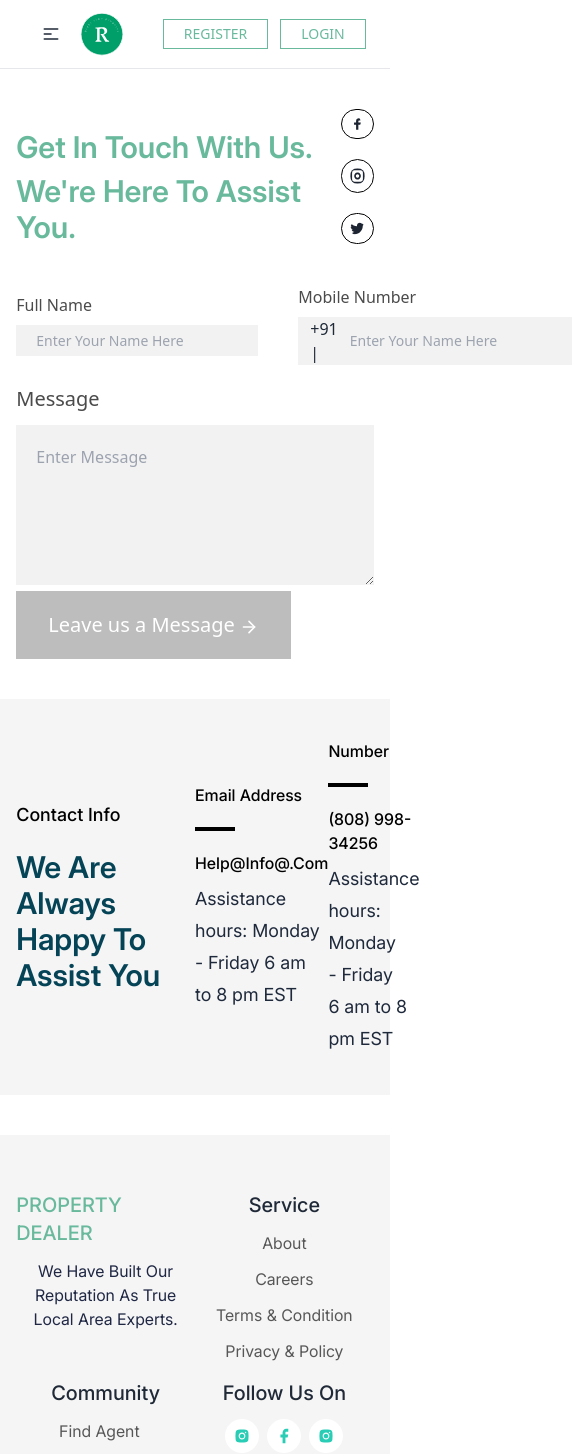
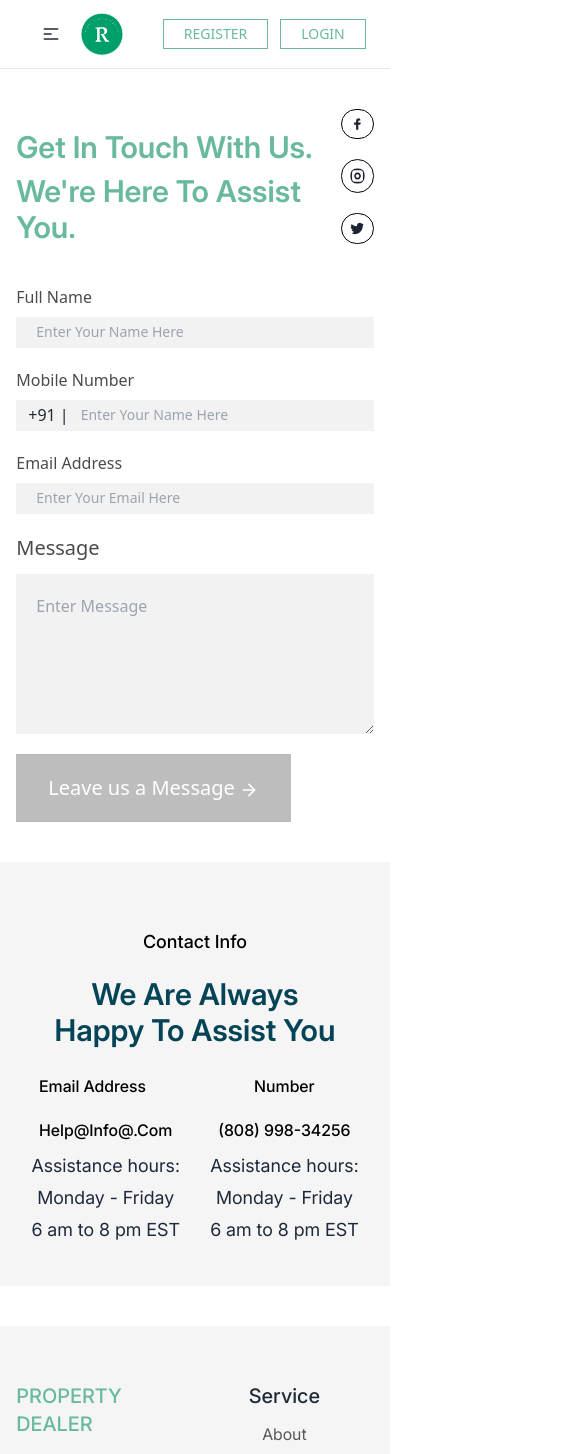
Before and after one commit to Mahesh-Banduni/Real-Estate, a React (Vite) app: page /contact in a window 390 px wide. Shown: the top 1454 px of the page, 585 px wide, since content can reach past the window. Built offline with nearby package versions, Linux system fonts and the light colour scheme.

Commit message:
make contact page responsive

```diff
--- a/src/components/contact/ContactForm.jsx
+++ b/src/components/contact/ContactForm.jsx
@@ -10,7 +10,8 @@ const ContactForm = () => {
   return (
     <div className="w-11/12 m-auto my-10">
       <form onSubmit={handleSubmit(submitForm)} action="">
-        <div className="flex items-center justify-between gap-10">
+        <div className="flex items-center justify-between gap-10 max-lg:flex-wrap max-lg:justify-center max-lg:gap-5">
+          <div className="flex flex-col w-full">
             <Input
               label={"Full name"}
               type="text"
@@ -20,7 +21,11 @@ const ContactForm = () => {
                 required: true,
               })}
             />
-
+            {errors.fullName && (
+              <p className="error-message"> Name is require </p>
+            )}
+          </div>
+          <div className="flex flex-col w-full">
             <Input
               label={"mobile number"}
               type="number"
@@ -35,7 +40,11 @@ const ContactForm = () => {
                 },
               })}
             />
-
+            {errors.phone && (
+              <p className="error-message">{errors?.phone?.message}</p>
+            )}
+          </div>
+          <div className="flex flex-col w-full">
             <Input
               label={"Email address"}
               type="email"
@@ -53,7 +62,8 @@ const ContactForm = () => {
               <p className="error-message">{errors?.email?.message}</p>
             )}
           </div>
-        <div className="mt-5">
+        </div>
+        <div className="mt-5 flex flex-col">
           <label
             className="capitalize font-medium text-xl text-[#4B4B4B]"
             htmlFor="message"
@@ -69,13 +79,13 @@ const ContactForm = () => {
             rows="5"
             placeholder="Enter message"
           ></textarea>
-        </div>
           {errors.message && (
             <p className="error-message">Message field is required</p>
           )}
+        </div>
         <button
           type="submit"
-          className="text-xl flex items-center gap-1 justify-center text-white px-8 py-5 bg-[#BDBDBD]"
+          className="text-xl flex items-center gap-1 justify-center text-white px-8 py-5 bg-[#BDBDBD] mt-5 "
         >
           Leave us a Message
           <img className="w-5 h-5 mt-1" src={arrowRight} alt="arrow" />
--- a/src/components/contact/ContactInfo.jsx
+++ b/src/components/contact/ContactInfo.jsx
@@ -5,42 +5,42 @@ import { Button, Heading } from "../index";
 const ContactInfo = () => {
   return (
     <div className="bg-[#F5F5F5] py-10 ">
-      <div className="w-11/12 m-auto grid grid-rows-1 grid-cols-2  ">
-        <div className="flex justify-center gap-5 flex-col">
+      <div className="w-11/12 m-auto grid grid-rows-1 grid-cols-2 max-md:grid-rows-2 max-md:grid-cols-1 ">
+        <div className="flex justify-center gap-5 flex-col max-md:items-center">
           <p className="capitalize font-interMedium text-lg text-[#000000]">
             contact info
           </p>
           <Heading
             text="We are always happy to assist you"
-            className="text-4xl text-balance leading-[3.6rem]"
+            className="text-4xl text-balance leading-[3.6rem] max-md:text-center"
           />
         </div>
-        <div className="flex items-center">
-          <div className="flex flex-col gap-2">
+        <div className="flex items-center max-md:justify-center">
+          <div className="flex flex-col gap-2 max-md:items-center">
             <div className="flex gap-5 flex-col">
               <h2 className="text-[#000000] capitalize font-interMedium ">
                 Email address
               </h2>
-              <div className="border-2 border-black h-[1px] w-10"></div>
+              <div className="border-2 border-black h-[1px] w-10 max-md:hidden"></div>
               <h3 className="text-[#000000] capitalize font-interMedium ">
                 help@info@.com
               </h3>
             </div>
-            <p className="leading-8 tracking-normal font-interRegular text-lg text-slate-800 text-balance">
+            <p className="leading-8 tracking-normal font-interRegular text-lg text-slate-800 text-balance max-md:text-center">
               Assistance hours: Monday - Friday 6 am to 8 pm EST
             </p>
           </div>
           <div className="flex flex-col gap-2">
-            <div className="flex gap-5 flex-col">
+            <div className="flex gap-5 flex-col max-md:items-center">
               <h2 className="text-[#000000] capitalize font-interMedium ">
                 Number
               </h2>
-              <div className="border-2 border-black h-[1px] w-10"></div>
+              <div className="border-2 border-black h-[1px] w-10 max-md:hidden"></div>
               <h3 className="text-[#000000] capitalize font-interMedium ">
                 (808) 998-34256
               </h3>
             </div>
-            <p className="leading-8 tracking-normal font-interRegular text-lg text-slate-800 text-balance">
+            <p className="leading-8 tracking-normal font-interRegular text-lg text-slate-800 text-balance max-md:text-center">
               Assistance hours: Monday - Friday 6 am to 8 pm EST
             </p>
           </div>
```
Lines whose indentation alone changed are shown as unchanged.
